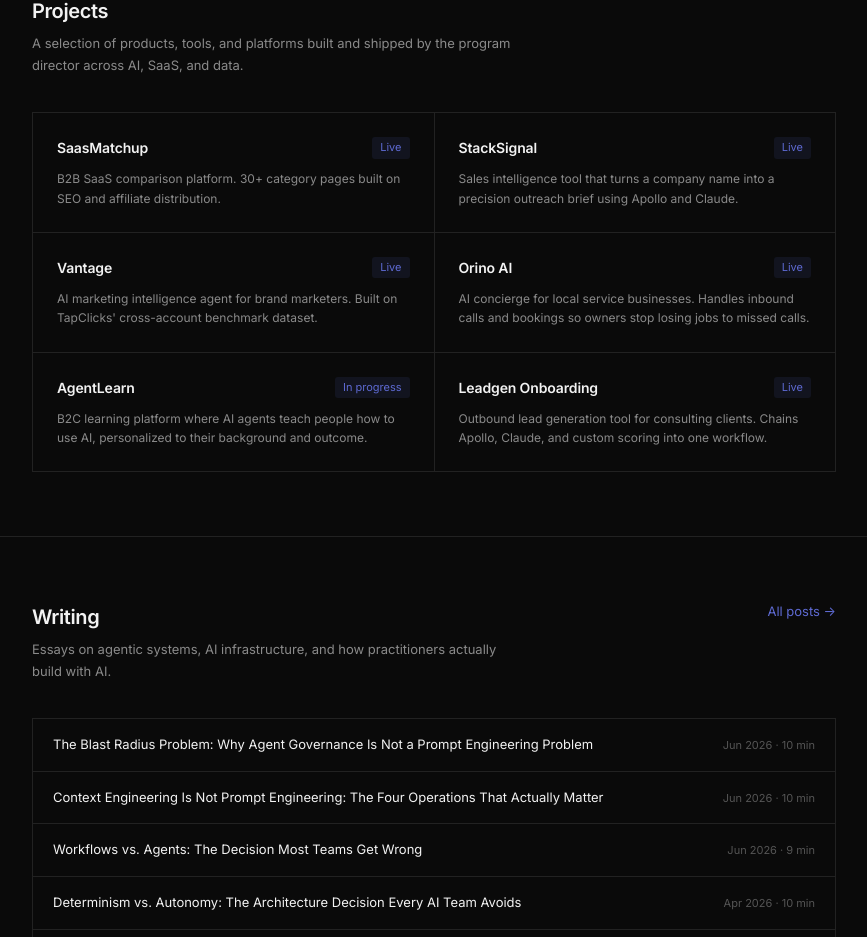
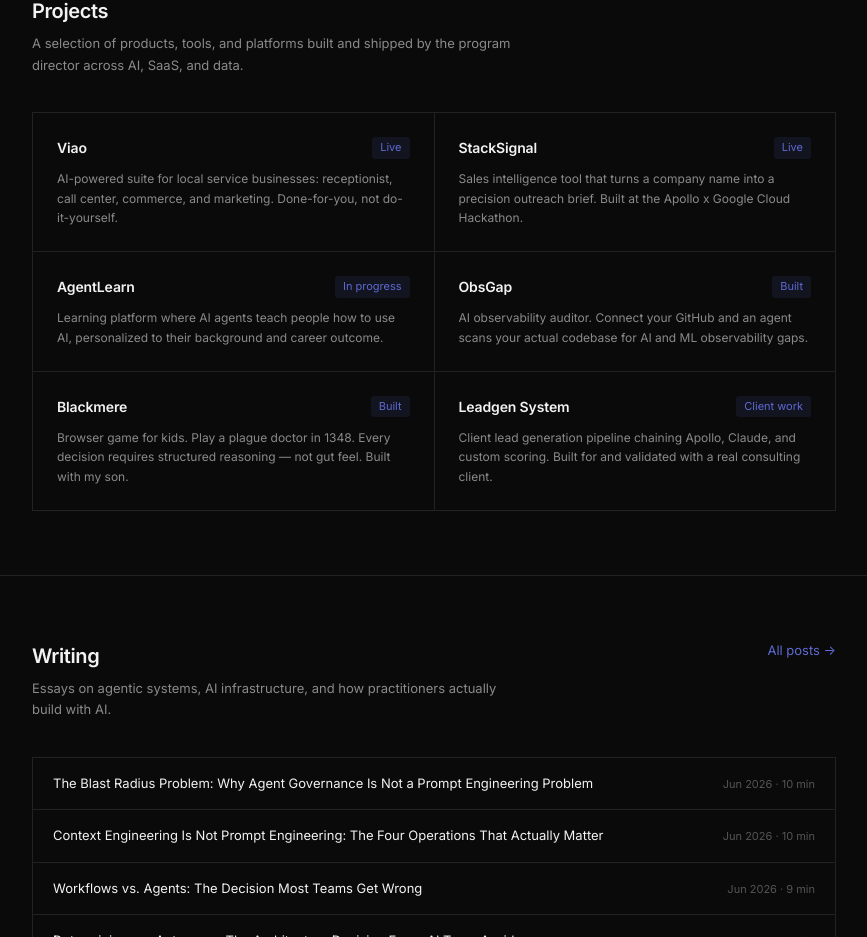
Before and after one commit to angshur/ai-fellows, a Next.js app: page / in a window 1280 px wide. Shown: the part 2189-3126 px from the top of the page, without its empty margins (206-1073 px from the left). Built offline with nearby package versions, Linux system fonts and the light colour scheme.

Commit message:
Update projects: remove SaasMatchup/Vantage, add Blackmere/ObsGap, update Viao

```diff
--- a/app/page.tsx
+++ b/app/page.tsx
@@ -62,40 +62,40 @@
 
 const projects = [
   {
-    name: "SaasMatchup",
-    desc: "B2B SaaS comparison platform. 30+ category pages built on SEO and affiliate distribution.",
-    url: "https://saasmatchup.com",
+    name: "Viao",
+    desc: "AI-powered suite for local service businesses: receptionist, call center, commerce, and marketing. Done-for-you, not do-it-yourself.",
+    url: "https://orino-ai.vercel.app",
     tag: "Live",
   },
   {
     name: "StackSignal",
-    desc: "Sales intelligence tool that turns a company name into a precision outreach brief using Apollo and Claude.",
+    desc: "Sales intelligence tool that turns a company name into a precision outreach brief. Built at the Apollo x Google Cloud Hackathon.",
     url: "https://stacksignal-rust.vercel.app",
     tag: "Live",
   },
   {
-    name: "Vantage",
-    desc: "AI marketing intelligence agent for brand marketers. Built on TapClicks' cross-account benchmark dataset.",
-    url: "https://vantage-ai-pi.vercel.app",
-    tag: "Live",
-  },
-  {
-    name: "Orino AI",
-    desc: "AI concierge for local service businesses. Handles inbound calls and bookings so owners stop losing jobs to missed calls.",
-    url: "https://orino-ai.vercel.app",
-    tag: "Live",
-  },
-  {
     name: "AgentLearn",
-    desc: "B2C learning platform where AI agents teach people how to use AI, personalized to their background and outcome.",
+    desc: "Learning platform where AI agents teach people how to use AI, personalized to their background and career outcome.",
     url: "https://porino-ai.vercel.app/learn",
     tag: "In progress",
   },
   {
-    name: "Leadgen Onboarding",
-    desc: "Outbound lead generation tool for consulting clients. Chains Apollo, Claude, and custom scoring into one workflow.",
-    url: "https://leadgen-onboarding.vercel.app",
-    tag: "Live",
+    name: "ObsGap",
+    desc: "AI observability auditor. Connect your GitHub and an agent scans your actual codebase for AI and ML observability gaps.",
+    url: "#",
+    tag: "Built",
+  },
+  {
+    name: "Blackmere",
+    desc: "Browser game for kids. Play a plague doctor in 1348. Every decision requires structured reasoning — not gut feel. Built with my son.",
+    url: "#",
+    tag: "Built",
+  },
+  {
+    name: "Leadgen System",
+    desc: "Client lead generation pipeline chaining Apollo, Claude, and custom scoring. Built for and validated with a real consulting client.",
+    url: "#",
+    tag: "Client work",
   },
 ];
 
```
